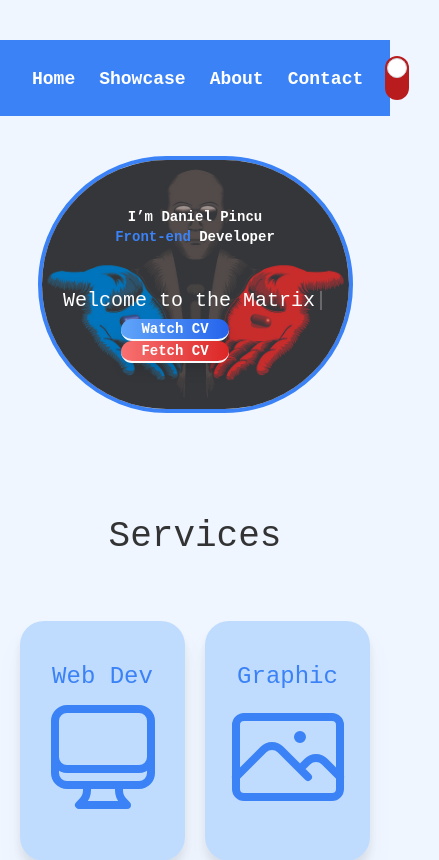
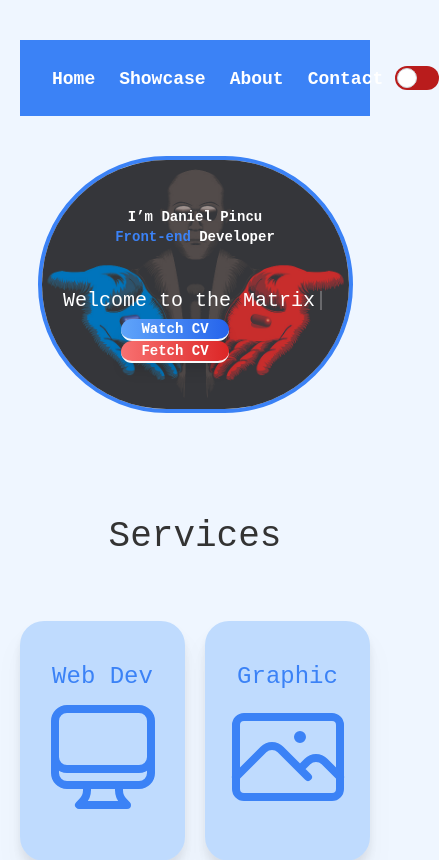
Before and after one commit to DanielPincu/Portfolio-Github, a Vue app: page / in a window 390 px wide. Shown: the top 860 px of the page, 439 px wide, since content can reach past the window. Built offline with nearby package versions, Linux system fonts and the light colour scheme; the HTML template or start-up script is replaced by a standard one; a web font is replaced by a local one.

Commit message:
Nav check

```diff
--- a/src/components/Hero.vue
+++ b/src/components/Hero.vue
@@ -1,12 +1,12 @@
 <template>
-  <div class="lg:hidden sticky top-0 z-10 bg-blue-500 text-white dark:bg-red-500 -mx-5">
+  <div class="lg:hidden sticky top-0 z-10 bg-blue-500 text-white dark:bg-red-500 ">
     <div class="flex justify-between items-center mt-10 mx-5 sticky top-20">
       <div class="flex my-5">
         <div v-for="(navItem, index) in navItems" :key="index" class="mx-3">
           <a @click="scrollTo(navItem.href, $event)" class="text-lg font-bold cursor-pointer hover:scale-110 hover:transition ease-in-out duration-700">{{ navItem.label }}</a>
         </div>
       </div>
-      <label class="inline-flex items-center cursor-pointer rotate-90">
+       <label class="inline-flex items-center cursor-pointer">
         <input type="checkbox" value="" class="sr-only peer" v-model="isDark">
         <div class="relative w-11 h-6 bg-red-700 rounded-full peer dark:bg-red-600 peer-checked:after:translate-x-full rtl:peer-checked:after:-translate-x-full peer-checked:after:border-white after:content-[''] after:absolute after:top-[2px] after:start-[2px] after:bg-white after:border-gray-300 after:border after:rounded-full after:h-5 after:w-5 after:transition-all dark:border-gray-600 peer-checked:bg-blue-600"></div>
       </label>
```
